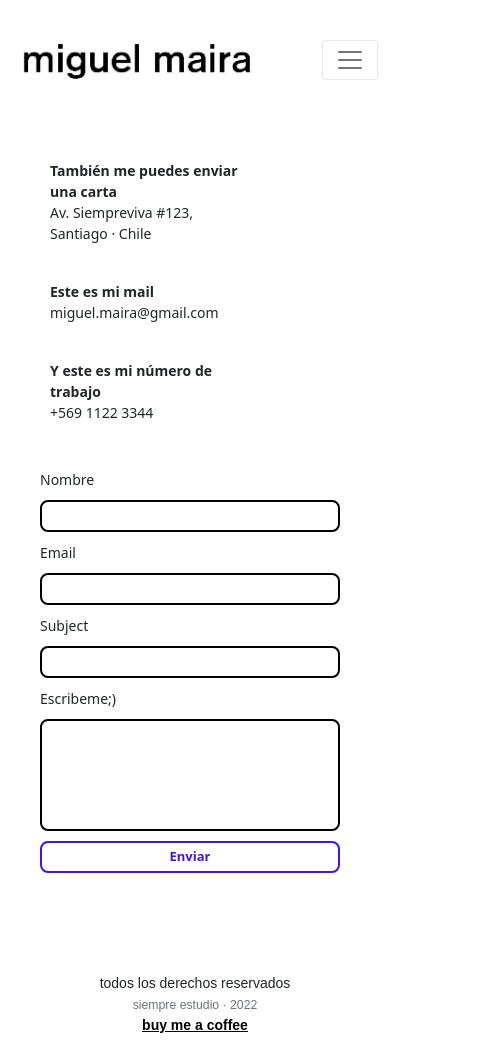
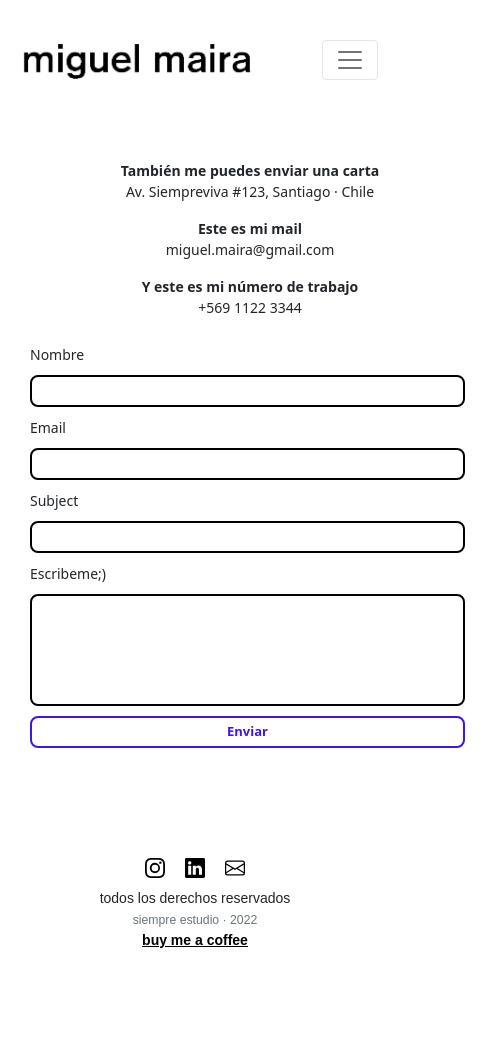
Before and after one commit to CamilaMaira/CoderHouse-Proyecto, a plain HTML site: page pages/contact.html in a window 390 px wide. Shown: the whole page, 490 px wide, since content can reach past the window. After the commit the page ends 971 px from the top, so only its background shows below. Drawn offline with nearby package versions, Linux system fonts and the light colour scheme.

Commit message:
boton rrss en contacto y portafolio

```diff
--- a/pages/contact.html
+++ b/pages/contact.html
@@ -71,21 +71,21 @@
       </nav>
     </header>
 
-  <main class="main-container-contact">
-    <article class="contact-left">
+
+    <section class="main-container">
+      <div class="textos-contact">
         <p class="texto_destacado">También me puedes enviar una carta</p>
         <p>Av. Siempreviva #123, Santiago · Chile</p>
-      <br>
+
         <p class="texto_destacado">Este es mi mail</p>
         <p>miguel.maira@gmail.com</p>
-      <br>
+
         <p class="texto_destacado">Y este es mi número de trabajo</p>
         <p>+569 1122 3344</p>
-    </article>
+      </div>
 
-    <article class="contact-right">
+      <div class="formulario">
         <form action="mail-info.php" class="contact-form">
-
           <label for="nombre" class="text-form">Nombre</label>
           <input type="text" name="nombre" class="input-text">
 
@@ -98,11 +98,17 @@
           <label for="message" class="text-form">Escribeme;) </label>
           <input type="text" name="mensaje" class="cuerpo-text">
 
-
           <input type="button" value="Enviar" class="form-button">
       </form>
-    </article>
+    </div>
   </main>
+
+  <div class="rrss-sidebar">
+    <a href="https://www.instagram.com/migue.maira" target="_blank"><img src="../assets/img/instagram.svg" alt=""></a>
+    <img src="../assets/img/linkedin.svg" alt="">
+    <img src="../assets/img/envelope.svg" alt="">
+  </div>
+</section>
 
   <footer>
     <p>todos los derechos reservados</p>
--- a/sass/_variables-globales.scss
+++ b/sass/_variables-globales.scss
@@ -18,3 +18,10 @@
   display: flex;
   align-items: center;
 }
+
+@mixin mainContainer {
+  display: flex;
+  justify-content: space-between;
+  margin: 0;
+  width: 100%;
+}
--- a/sass/style.scss
+++ b/sass/style.scss
@@ -76,13 +76,14 @@
 
 .main-container {
   grid-area: main;
-  margin: auto;
+
   display: flex;
   justify-content: space-between;
 }
 
 .carousel-inner{
   margin: 4rem 0 4rem 4rem;
+  width: 100%;
 
   .item-img{
     width: 100%;
@@ -221,30 +222,29 @@
 
 /* CONTACT */
 
-.main-container-contact{
-  grid-area: main;
+.main-container{
   display: flex;
+  flex-direction: row;
+  justify-content: space-between;
+}
 
-  .contact-left, .contact-right {
-    width: 50%;
-  }
+.textos-contact {
+  display: flex;
+  flex-direction: column;
+  justify-content: end;
+  padding-left: 8rem;
+  width: 40rem;
+}
 
-  .contact-left{
-    padding-top: 280px;
-    padding-left: 50px;
-  }
-
-  .contact-right{
-    padding-top: 50px;
-    padding-right: 50px;
-  }
-
+.formulario {
+  width: 40rem;
 }
 
 .contact-form{
   display: flex;
   flex-direction: column;
-  margin: 20px;
+  padding-left: 20px;
+  padding-right: 25px;
 }
 
 .input-text{
@@ -372,6 +372,10 @@
 
 @media screen and (max-width: 600px){
 
+  .main-container{
+    display: block;
+  }
+
   .carousel-inner {
     margin: 4rem 0 2rem 0;
   }
@@ -381,7 +385,7 @@
     text-align: center;
     display: flex;
     flex-direction: column;
-    margin-top: 60px;
+    padding-top: 0;
 
     p{
       margin-bottom: 0px;
@@ -391,23 +395,25 @@
   /* CONTACT */
 
   .main-container-contact{
-  grid-area: main;
+  margin: 0;
   display: flex;
   flex-direction: column;
   padding: 0;
+}
 
-  .contact-left{
-    padding: 0;
+  .textos-contact{
+    padding-left: 0;
+    width: 25rem;
     margin: 40px 0 0 50px ;
     font-size: 14px;
     align-items: center;
   }
 
-  .contact-right{
+  .formulario{
     padding-top: 0;
-    width: 100%;
-    margin-left: 20px;
-  }
+    width: 30rem;
+    margin-left: 10px;
+
 }
 
 /* ABOUT ME */
@@ -435,4 +441,13 @@
   }
 }
 
+.rrss-sidebar{
+  display: flex;
+  flex-direction: row;
+  margin-right: 0;
+  margin-top: 100px;
 }
+
+
+
+}
```
Also changed, not shown: pages/aboutme.html (+3 -4 lines), pages/collections.html (+4 -5 lines), pages/portafolio.html (+15 -0 lines), css/style.css, 1 other file. Lines whose indentation alone changed are shown as unchanged.
